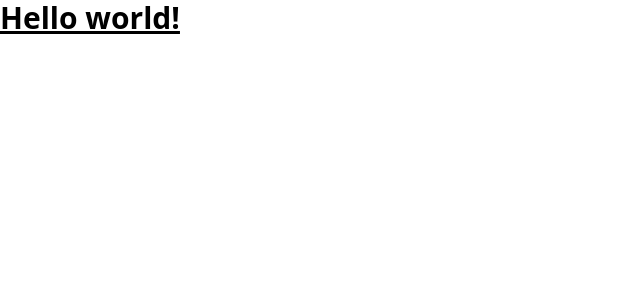
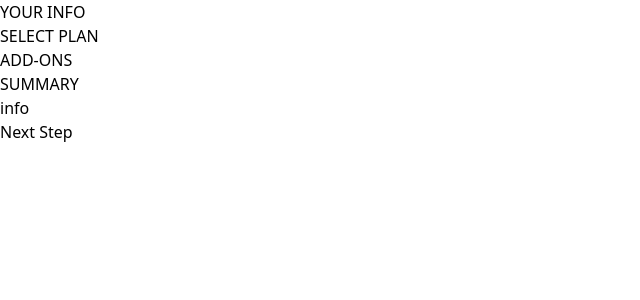
Before and after one commit to DevEless/Projet_duo_react, a React (Create React App) app: page / in a window 1280 px wide. Shown: the top 300 px of the page, without its empty margins (0-640 px from the left). Built offline with nearby package versions, Linux system fonts and the light colour scheme.

Commit message:
next back fonctionnel

```diff
--- a/src/App.js
+++ b/src/App.js
@@ -1,7 +1,39 @@
+import { useState } from "react";
+import { AddOns } from "./components/addOns";
+import { Info } from "./components/info";
+import { NextBtn } from "./components/nextBtn";
+import { Plan } from "./components/plan";
+import { SideBar } from "./components/sideBar";
+import { Summary } from "./components/summary";
+import { ThankYou } from "./components/thankYou";
+
+
 export default function App() {
+
+  const [liTxt , setLiTxt] = useState("info");
+  const liArr = ["info", "plan", "add", "summary", "thankYou"];
+
+  function next() {
+    setLiTxt(
+      liArr[liArr.indexOf(liTxt) + 1]
+    )
+  }
+
+  function back() {
+    setLiTxt(
+      liArr[liArr.indexOf(liTxt) - 1]
+    )
+  }
+
   return (
-    <h1 className="text-3xl font-bold underline">
-      Hello world!
-    </h1>
+    <div>
+      <SideBar />
+
+      {liTxt == "info" ? <Info/> : liTxt == "plan" ? <Plan/> : liTxt == "add" ? <AddOns/> : liTxt == "summary" ? <Summary/> : liTxt == "thankYou" ? <ThankYou/> : null}
+
+      {liArr.indexOf(liTxt) == 4 ? null : liArr.indexOf(liTxt) > 2 ? <button onClick={next}>Confirm</button> : <button onClick={next}>Next Step</button>}
+
+      {liArr.indexOf(liTxt) == 4 ? null : liArr.indexOf(liTxt) > 0 ? <button onClick={back}>Go Back</button> : null}
+    </div>
   )
 }
--- /dev/null
+++ b/src/components/addOns.js
@@ -0,0 +1,9 @@
+import React from 'react'
+
+export const AddOns = () => {
+  return (
+    <div>
+        <h1>Add-ons</h1>
+    </div>
+  )
+}
--- /dev/null
+++ b/src/components/info.js
@@ -0,0 +1,9 @@
+import React from 'react'
+
+export const Info = () => {
+  return (
+    <div>
+        <h1>info</h1>
+    </div>
+  )
+}
--- a/src/components/nextBtm.js
+++ /dev/null
@@ -1,7 +0,0 @@
-import React from 'react'
-
-export const NextBtm = () => {
-  return (
-    <button></button>
-  )
-}
--- /dev/null
+++ b/src/components/nextBtn.js
@@ -0,0 +1,7 @@
+import React from 'react'
+
+export const NextBtn = () => {
+  return (
+    <button>Next Step</button>
+  )
+}
--- /dev/null
+++ b/src/components/plan.js
@@ -0,0 +1,9 @@
+import React from 'react'
+
+export const Plan = () => {
+  return (
+    <div>
+        <h1>plan</h1>
+    </div>
+  )
+}
--- a/src/components/sideBar.js
+++ b/src/components/sideBar.js
@@ -1,6 +1,14 @@
-import React from 'react'
+import React, { useState } from 'react'
 
 export const SideBar = () => {
+  const [liTxt , setLiTxt] = useState("YOUR INFO");
+
+  // function getLiTxt(e) {
+  //   setLiTxt(
+  //     e.target.textContent
+  //   )
+  // }
+
   return (
     <div>
         <ul>
--- /dev/null
+++ b/src/components/summary.js
@@ -0,0 +1,9 @@
+import React from 'react'
+
+export const Summary = () => {
+  return (
+    <div>
+        <h1>summary</h1>
+    </div>
+  )
+}
--- /dev/null
+++ b/src/components/thankYou.js
@@ -0,0 +1,9 @@
+import React from 'react'
+
+export const ThankYou = () => {
+  return (
+    <div>
+        <h1>THANK YOU</h1>
+    </div>
+  )
+}
```
